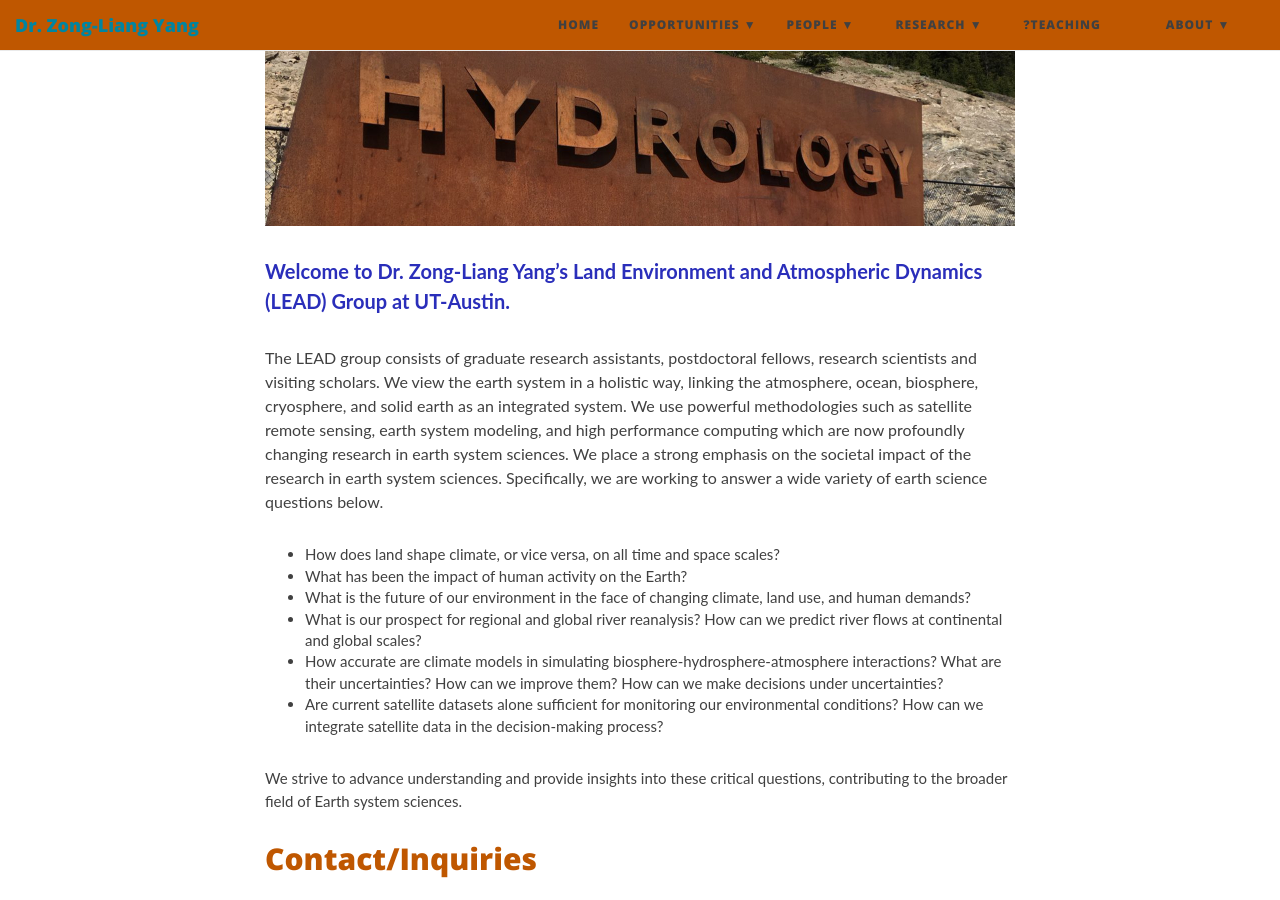
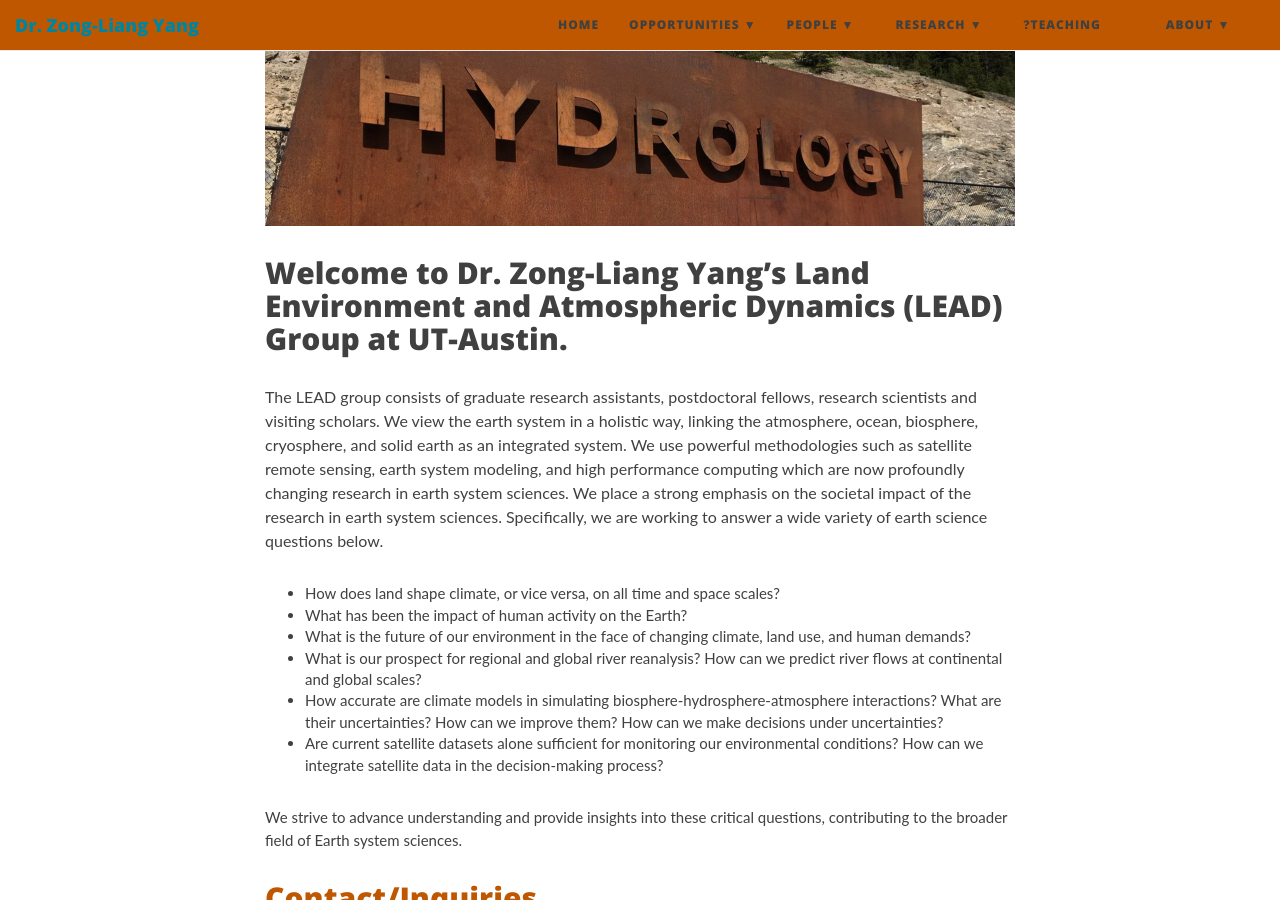
Before and after one commit to ktwugoat/LEAD-UTexas, a Jekyll site: the page built from index.md, in a window 1280 px wide and 900 px high, scrolled down 352 px. Built offline with Jekyll 4.4.1, drawn with Linux system fonts in a browser that asks for light colours; nearby versions of some CDN libraries.

Commit message:
Update index.md

```diff
--- a/index.md
+++ b/index.md
@@ -7,7 +7,7 @@ subtitle: land surface processes, climate modeling, land-atmosphere interaction,
 
 <img src="img/LEAD.jpg" width="820" align="center"/>
 
-<b><span style="font-size: 20px !important; color: #2a2eba;">Welcome to Dr. Zong-Liang Yang’s Land Environment and Atmospheric Dynamics (LEAD) Group at UT-Austin.</span></b>
+<h2>Welcome to Dr. Zong-Liang Yang’s Land Environment and Atmospheric Dynamics (LEAD) Group at UT-Austin.</h2>
 
 <span style="font-size: 16px !important;">The LEAD group consists of graduate research assistants, postdoctoral fellows, research scientists and visiting scholars. We view the earth system in a holistic way, linking the atmosphere, ocean, biosphere, cryosphere, and solid earth as an integrated system. We use powerful methodologies such as satellite remote sensing, earth system modeling, and high performance computing which are now profoundly changing research in earth system sciences. We place a strong emphasis on the societal impact of the research in earth system sciences. Specifically, we are working to answer a wide variety of earth science questions below.</span>
 
```
